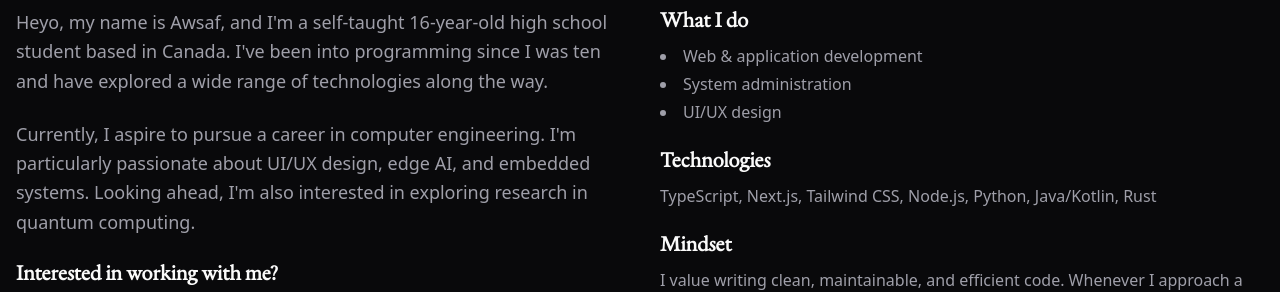
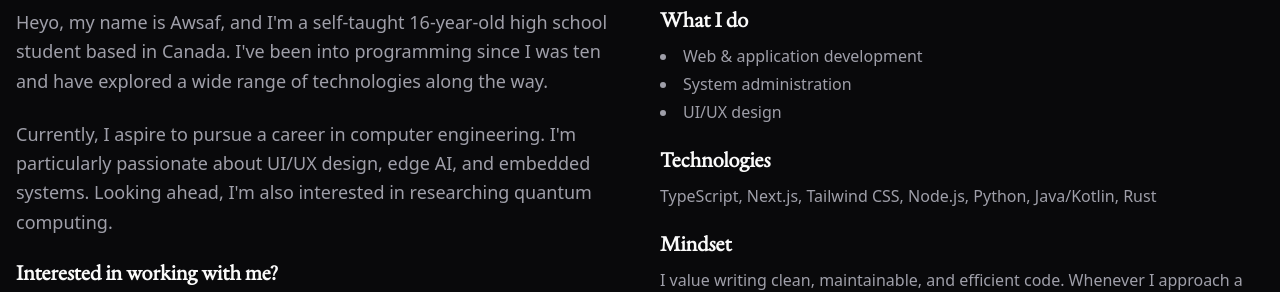
Before and after one commit to CDX-1/portfolio, a Next.js app: page / in a window 1280 px wide. Shown: the part 980-1272 px from the top of the page. Built offline with nearby package versions, Linux system fonts and the light colour scheme.

Commit message:
grammar fix

```diff
--- a/src/components/about-me.tsx
+++ b/src/components/about-me.tsx
@@ -23,7 +23,7 @@ export const AboutMe = ({ className = "" }: AboutMeProps) => {
                         <p className="text-base md:text-lg leading-relaxed text-muted-foreground">
                             Currently, I aspire to pursue a career in computer engineering. I&apos;m
                             particularly passionate about UI/UX design, edge AI, and embedded systems.
-                            Looking ahead, I&apos;m also interested in exploring research in quantum
+                            Looking ahead, I&apos;m also interested in researching quantum
                             computing.
                         </p>
 
```
